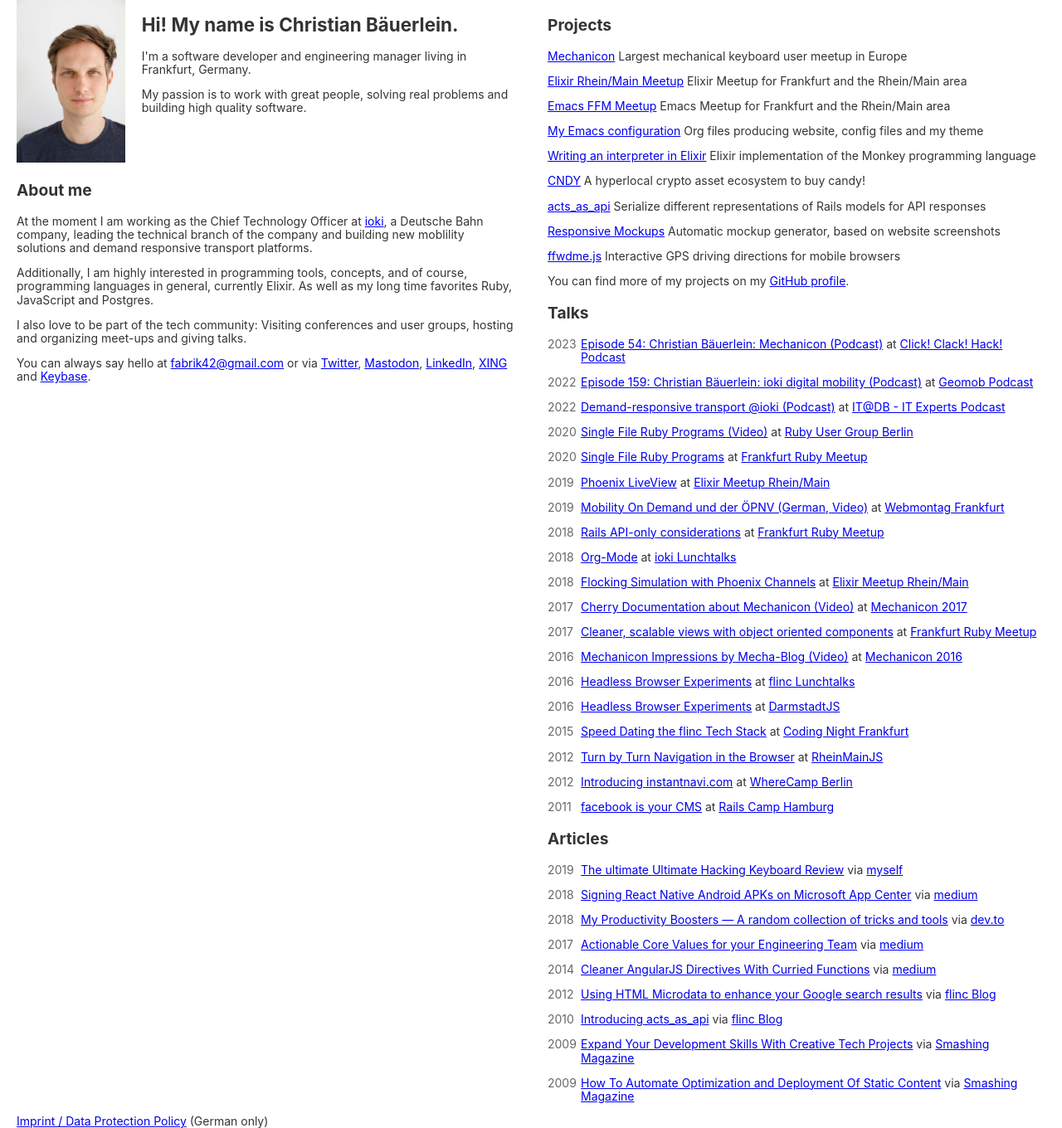
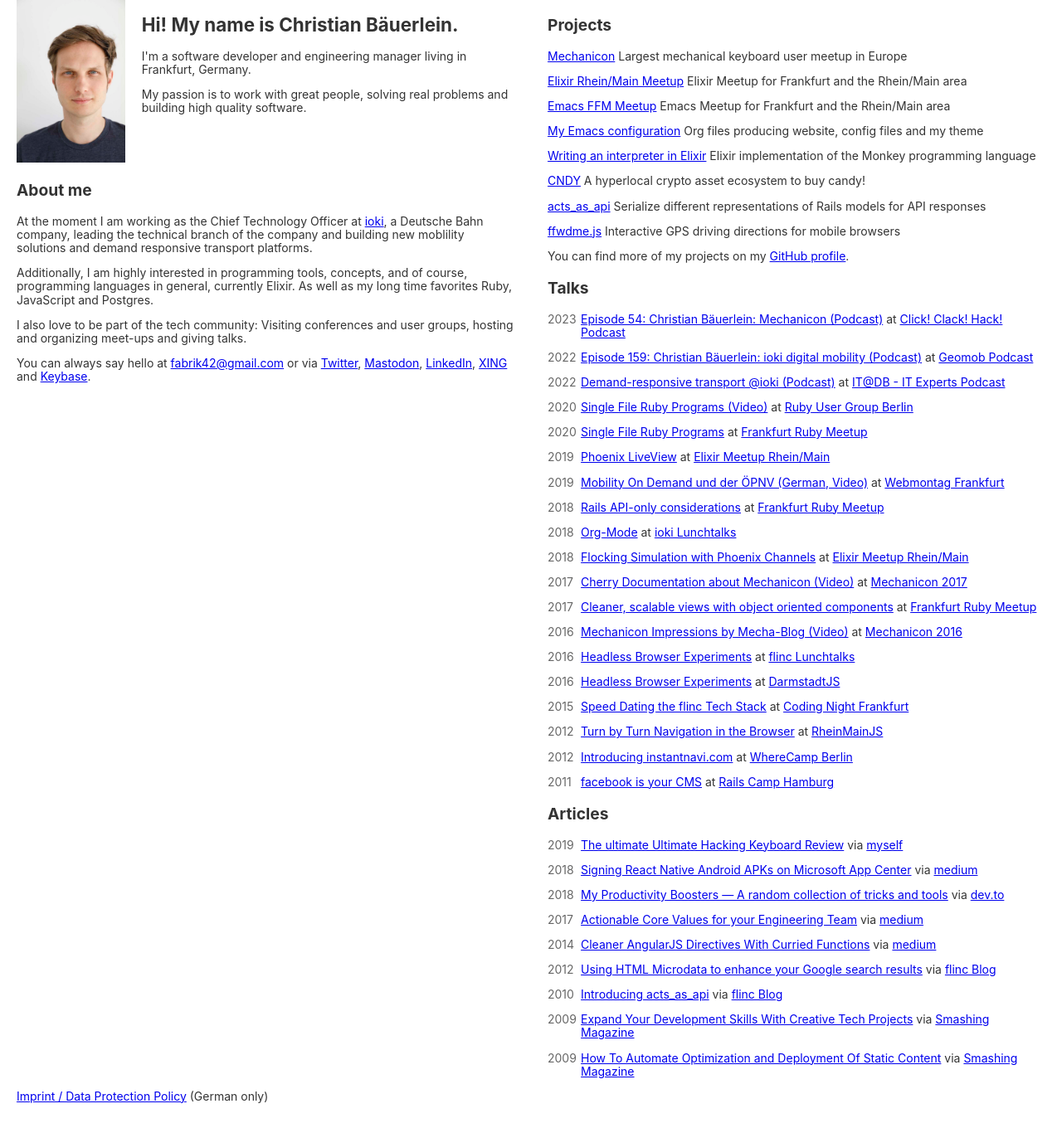
Before and after one commit to fabrik42/fabrik42.github.com, a Jekyll site: the page built from index.html, in a window 1280 px wide. Shown: the whole page at 83% size. Built offline with Jekyll 4.4.1, drawn with Linux system fonts in a browser that asks for light colours; after the commit the page ends 1330 px from its top, so only the background shows below that.

Commit message:
Remove responsive mockups from list of projects

```diff
--- a/_data/projects.yml
+++ b/_data/projects.yml
@@ -26,10 +26,6 @@
   description: Serialize different representations of Rails models for API responses
   url: https://github.com/fabrik42/acts_as_api
 
-- name: Responsive Mockups
-  description: Automatic mockup generator, based on website screenshots
-  url: https://github.com/fabrik42/responsive_mockups
-
 - name: ffwdme.js
   description: Interactive GPS driving directions for mobile browsers
   url: https://ffwdmejs.org/
```
